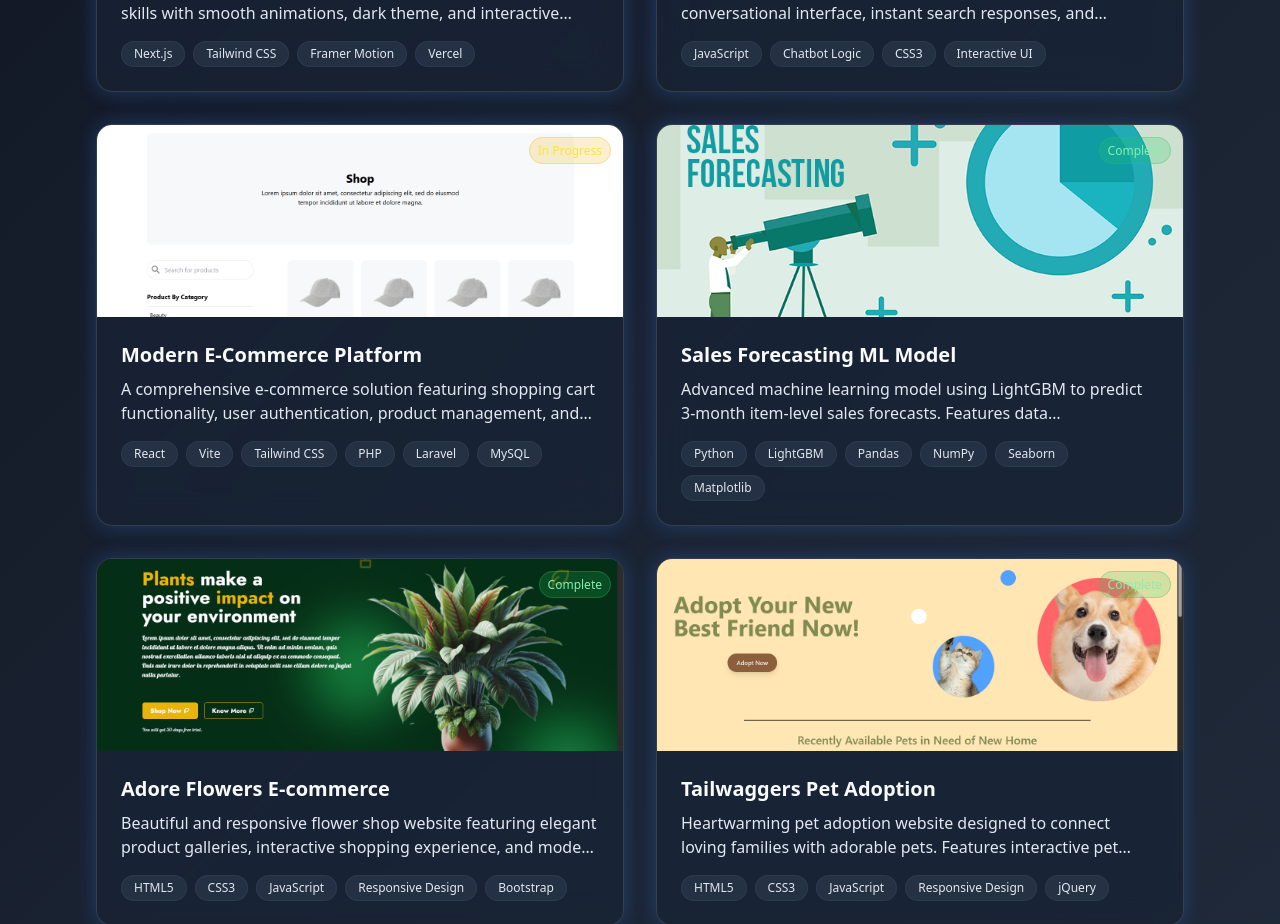
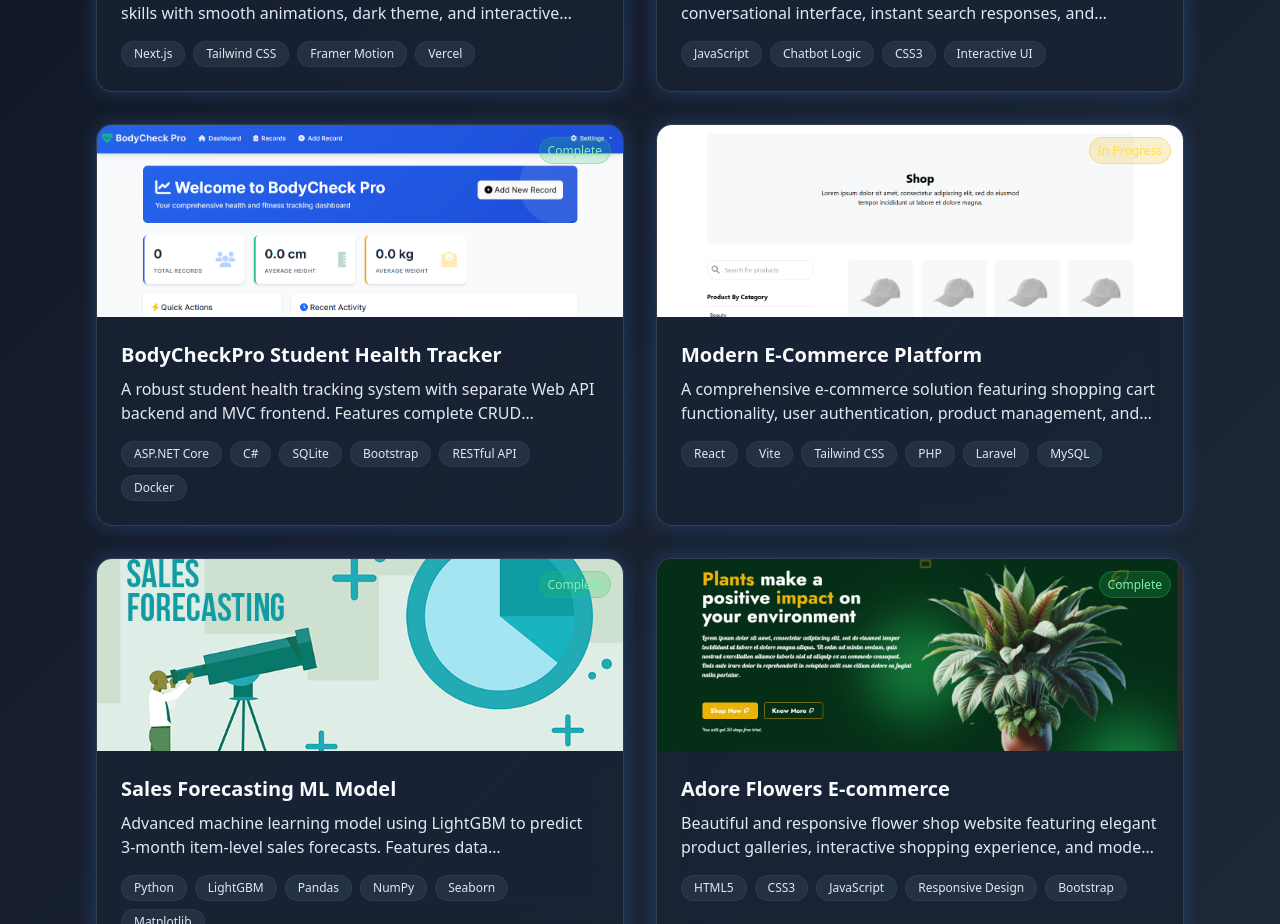
Before and after one commit to henryIsHim/my-portfolio, a Next.js app: page / in a window 1280 px wide. Shown: the part 1300-2224 px from the top of the page. Built offline with nearby package versions, Linux system fonts and the light colour scheme.

Commit message:
Updated project cards

```diff
--- a/src/app/data/projects.js
+++ b/src/app/data/projects.js
@@ -27,6 +27,19 @@ export const projects = [
   },
   {
     id: 3,
+    title: "BodyCheckPro Student Health Tracker",
+    type: "Full Stack",
+    description: "A robust student health tracking system with separate Web API backend and MVC frontend. Features complete CRUD operations for student records, physical measurements tracking, and image storage with RESTful API integration.",
+    image: "/bodycheckpro.png",
+    tags: ["ASP.NET Core", "C#", "SQLite", "Bootstrap", "RESTful API", "Docker"],
+    features: ["Student management system", "Physical measurements tracking", "Image upload storage", "RESTful API endpoints"],
+    liveUrl: "https://bodycheckpro-student.onrender.com",
+    githubUrl: "https://github.com/henryIsHim/bodycheckpro-student",
+    status: "Complete",
+    metrics: "Full API with Swagger documentation"
+  },
+  {
+    id: 4,
     title: "Modern E-Commerce Platform",
     type: "Full Stack",
     description: "A comprehensive e-commerce solution featuring shopping cart functionality, user authentication, product management, and secure payment integration. Built with modern React architecture and responsive design.",
@@ -39,7 +52,7 @@ export const projects = [
     metrics: "Built with modern stack"
   },
   {
-    id: 4,
+    id: 5,
     title: "Sales Forecasting ML Model",
     type: "Data Science",
     description: "Advanced machine learning model using LightGBM to predict 3-month item-level sales forecasts. Features data preprocessing, feature engineering, model optimization, and comprehensive visualization of sales trends and predictions.",
@@ -52,7 +65,7 @@ export const projects = [
     metrics: "Achieved 85+ accuracy"
   },
   {
-    id: 5,
+    id: 6,
     title: "Adore Flowers E-commerce",
     type: "Front End",
     description: "Beautiful and responsive flower shop website featuring elegant product galleries, interactive shopping experience, and modern UI design. Showcases various flower arrangements and bouquets with stunning visual presentation.",
@@ -65,7 +78,7 @@ export const projects = [
     metrics: "Mobile-first design"
   },
   {
-    id: 6,
+    id: 7,
     title: "Tailwaggers Pet Adoption",
     type: "Front End",
     description: "Heartwarming pet adoption website designed to connect loving families with adorable pets. Features interactive pet profiles, adoption process guidance, and user-friendly interface to help pets find their forever homes.",
```
Also changed, not shown: public/bodycheckpro.png (added), 1 other file (tests, documents, lock files or other folders).
